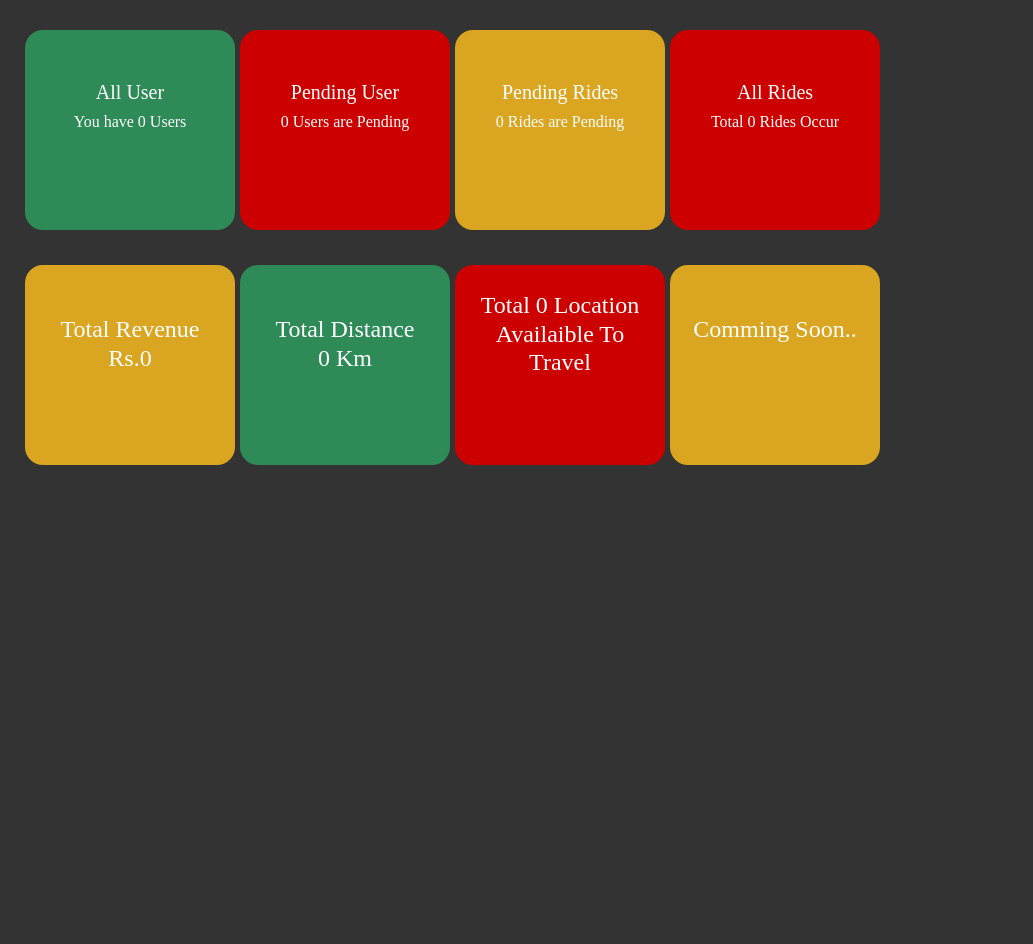
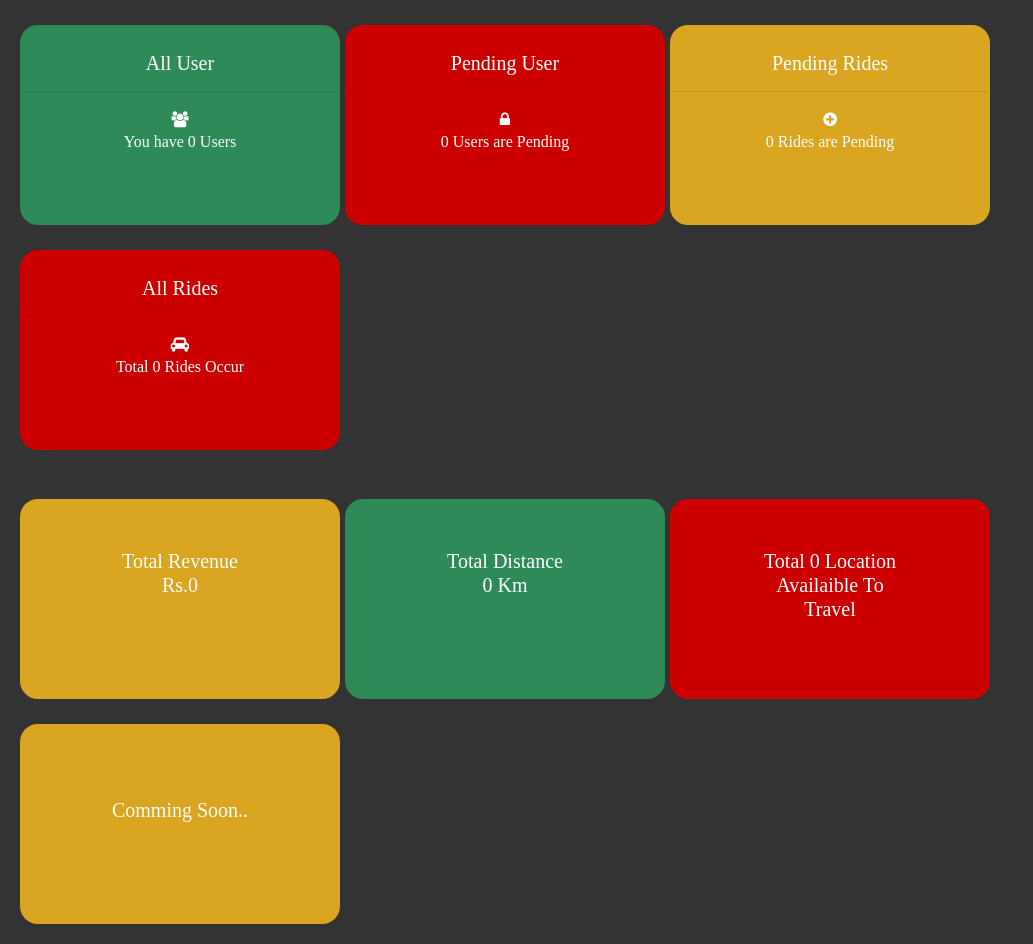
Before and after one commit to 8055danish/CedCab, a PHP site: page /admin/index.php in a window 1280 px wide. Shown: the part 74-1018 px from the top of the page, without its empty margins (0-1033 px from the left). Before the commit the page ends 539 px from the top, so only its background shows below. Run offline with PHP 8.4, Linux system fonts and the light colour scheme; the visitor is signed in with stand-in values (Sample User, id 1); data that the repository does not hold is empty; some web fonts are replaced.

Commit message:
2Dec20 14:49

```diff
--- a/admin/allRides.php
+++ b/admin/allRides.php
@@ -15,10 +15,10 @@ $rides = $ride->allRides($s,$db);
 <div class="wrapper">
 	<div class="row">
 		<div class="column1">
-			<h2 class="align">Total rides(<?php echo count($rides); ?>)</h2>
+			<h2 class="align">Total rides(<?php echo count($rides); ?>)</h2><hr>
 			<table class="adminTable">
 				<?php if(count($rides)>0): ?>
-					<tr><th>RIDE ID </th><th>RIDE DATE </th><th>FROM </th><th>TO </th><th>TOTAL DISTANCE </th><th>LUGGAGE </th><th>TOTAL FARE </th><th>STATUS</th><th>USER ID </th></tr>
+					<tr><th>RIDE_ID&nbsp;</th><th>RIDE_DATE&nbsp;</th><th>FROM&nbsp;</th><th>TO&nbsp;</th><th>TOTAL_DISTANCE&nbsp;</th><th>LUGGAGE&nbsp;</th><th>TOTAL_FARE&nbsp;</th><th>STATUS&nbsp;</th><th>USER_ID</th></tr>
 					<?php foreach($rides as $key=>$value): ?>
 						<tr style="color:red;">
 							<td><?php echo $value['ride_id']?></td>
--- a/admin/allUser.php
+++ b/admin/allUser.php
@@ -13,6 +13,7 @@
  <div class="wrapper">
  	<table class="adminTable">
  		<h2 class="align">Total Users(<?php echo count($users); ?>)</h2>
+ 		<hr>
  		<?php if(count($users)>0): ?>
  			<tr><th>USER ID </th><th>NAME </th><th>USERNAME </th><th>DATE/TIME OF SIGNUP </th><th>MOBILE </th><th>ACCESS </th><th>isADMIN </th><th></th></tr>
  			<?php foreach($users as $key=>$value): ?>
--- a/admin/approvedUser.php
+++ b/admin/approvedUser.php
@@ -10,6 +10,7 @@
  <?php require "header.php" ?>
  <div class="wrapper align">
  	<h2 class="align">Current User(<?php echo count($users); ?>)</h2>
+ 	<hr>
  	<?php if(count($users)>0): ?>
  		<?php foreach($users as $key=>$value): ?>
  			<h5><?php echo $value['user_name'] ?></h5>
--- a/admin/cancelledRides.php
+++ b/admin/cancelledRides.php
@@ -10,7 +10,7 @@ $rides = $ride->cancelledRides($db);
 <?php include "header.php"; ?>
 <div class="wrapper">
 	<table class="adminTable">
-		<h2 class="align">Total Cancelled Rides(<?php echo count($rides); ?>)</h2>
+		<h2 class="align">Total Cancelled Rides(<?php echo count($rides); ?>)</h2><hr>
 		<?php if(count($rides)>0): ?>
 			<tr><th>RIDE ID </th><th>RIDE DATE </th><th>FROM </th><th>TO </th><th>TOTAL DISTANCE </th><th>LUGGAGE </th><th>TOTAL FARE </th><th>STATUS</th><th>USER ID </th></tr>
 			<?php foreach($rides as $key=>$value): ?>
--- a/admin/completeRides.php
+++ b/admin/completeRides.php
@@ -10,7 +10,7 @@ $rides = $ride->completeRides($db);
 <?php include "header.php"; ?>
 <div class="wrapper">
 	<table class="adminTable">
-		<h2 class="align">Total Complete Rides(<?php echo count($rides); ?>)</h2>
+		<h2 class="align">Total Complete Rides(<?php echo count($rides); ?>)</h2><hr>
 		<?php if(count($rides)>0): ?>
 			<tr><th>RIDE ID </th><th>RIDE DATE </th><th>FROM </th><th>TO </th><th>TOTAL DISTANCE </th><th>LUGGAGE </th><th>TOTAL FARE </th><th>STATUS</th><th>USER ID </th></tr>
 			<?php foreach($rides as $key=>$value): ?>
--- a/admin/header.php
+++ b/admin/header.php
@@ -4,10 +4,11 @@
 	<meta charset="utf-8">
 	<meta http-equiv="X-UA-Compatible" content="IE=edge">
 	<title>CabBook Admin</title>
+	<link rel="stylesheet" href="https://cdnjs.cloudflare.com/ajax/libs/font-awesome/4.7.0/css/font-awesome.min.css">
 	<link rel="stylesheet" href="https://maxcdn.bootstrapcdn.com/bootstrap/4.5.2/css/bootstrap.min.css">
-  <script src="https://ajax.googleapis.com/ajax/libs/jquery/3.5.1/jquery.min.js"></script>
-  <script src="https://cdnjs.cloudflare.com/ajax/libs/popper.js/1.16.0/umd/popper.min.js"></script>
-  <script src="https://maxcdn.bootstrapcdn.com/bootstrap/4.5.2/js/bootstrap.min.js"></script>
+	<script src="https://ajax.googleapis.com/ajax/libs/jquery/3.5.1/jquery.min.js"></script>
+	<script src="https://cdnjs.cloudflare.com/ajax/libs/popper.js/1.16.0/umd/popper.min.js"></script>
+	<script src="https://maxcdn.bootstrapcdn.com/bootstrap/4.5.2/js/bootstrap.min.js"></script>
 	<script src="../script/myScript.js"></script>
 	<link rel="stylesheet" href="../css/mycss.css">
 </head>
--- a/admin/index.php
+++ b/admin/index.php
@@ -47,49 +47,50 @@ foreach ($totalLocation as $key4=>$value4) {
 ?>
 <?php require "header.php" ?>
 <style>
-	@font-face { font-family: Century; src: url('GOTHIC.ttf'); } body{ font-family: Century; background: rgb(51,51,51); color: #fff; padding:; } .pagina{ width:auto; height:auto; } .linha{ width:auto; padding:5px; height:auto; display:table;}
-	.tile{ height:200px; width:200px; float:left; margin:25px 5px 0 0; padding:2px;border-radius: 18px; } .tileLargo{ width:210px; }
-
+	 body{ color: white; } .pagina{ width:100%; height:auto; } .linha{ width:100%; height:auto; display:table;}
+	.tile{ height:200px; width:200px; float:left; margin:25px 5px 0 0; padding:2px;border-radius: 18px; } .tileLargo{ width:320px; }
 	.amarelo{ background:#DAA520; } .vermelho{ background:#CD0000; } .azul{ background:#4682B4; } .verde{ background-color: #2E8B57; }
-	a:link {text-decoration: none;}a{color:white;}
+	a:link {text-decoration: none;}a{
+		color:white;
+	}
 </style>
-
 <div class="pagina">
 	<div class="linha align" >
 		<a href="allUser.php">
 			<div class="tile tileLargo verde hov">
-				<br><br><h5>All User</h5>
+				<br><h5>All User</h5><hr>
 				<i class="fa fa-users" aria-hidden="true"></i>
 				<h6>You have <?php echo $tu; ?> Users</h6>
 			</div>
 		</a>
 		<a href="pendingUser.php">
 			<div class="tile tileLargo vermelho hov">
-				<br><br><h5>Pending User</h5>
+				<br><h5>Pending User</h5><hr>
 				<i class="fa fa-lock" aria-hidden="true"></i>
 				<h6><?php echo $pu; ?> Users are Pending</h6>
 			</div>
 		</a>
 		<a href="pendingRides.php">
 			<div class="tile tileLargo amarelo hov">
-				<br><br><h5>Pending Rides</h5>
+				<br><h5>Pending Rides</h5><hr>
 				<i class="fa fa-plus-circle" aria-hidden="true"></i>
 				<h6><?php echo $pr; ?> Rides are Pending</h6>
 			</div>
 		</a>
 		<a href="allRides.php">
 			<div class="tile tileLargo vermelho hov">
-				<br><br><h5>All Rides</h5>
+				<br><h5>All Rides</h5><hr>
 				<i class="fa fa-car" aria-hidden="true"></i>
 				<h6>Total <?php echo $tr; ?> Rides Occur</h6>
 			</div>
 		</a>
 	</div>
+	<br>
 	<div class="linha align">
-		<div class="tile tileLargo amarelo"><br><br><h4>Total Revenue<br> Rs.<?php echo $tf; ?></h4></div>
-		<div class="tile tileLargo verde"><br><br><small><h4>Total Distance<br> <?php echo $td;?> Km</h4></small></div>
-		<div class="tile tileLargo vermelho"><br><h4>Total <?php echo $tl;?> Location<br> Availaible To<br> Travel</h4></div>
-		<div class="tile tileLargo amarelo"><br><br><h4>Comming Soon..</h4></div>
+		<div class="tile tileLargo amarelo"><br><br><h5>Total Revenue<br> Rs.<?php echo $tf; ?></h5></div>
+		<div class="tile tileLargo verde"><br><br><small><h5>Total Distance<br> <?php echo $td;?> Km</h5></small></div>
+		<div class="tile tileLargo vermelho"><br><br><h5>Total <?php echo $tl;?> Location<br> Availaible To<br> Travel</h5></div>
+		<div class="tile tileLargo amarelo"><br><br><br><h5>Comming Soon..</h5></div>
 	</div>
 </div>
 <?php require "footer.php" ?>
--- a/admin/location.php
+++ b/admin/location.php
@@ -12,7 +12,7 @@ foreach($tl as $key) {
 ?>
 <?php include 'header.php'; ?>
 <div class="wrapper">
-	<h2 class="align">Here Are Total <?php echo $t;?> Locations</h2>
+	<h2 class="align">Here Are Total <?php echo $t;?> Locations</h2><hr>
 	<table>
 		<thead>
 			<tr>
--- a/admin/pendingRides.php
+++ b/admin/pendingRides.php
@@ -10,7 +10,7 @@ $rides = $ride->pendingRides($db);
 <?php include "header.php"; ?>
 <div class="wrapper">
 	<table class="adminTable">
-		<h2 class="align">Total Pending rides(<?php echo count($rides); ?>)</h2>
+		<h2 class="align">Total Pending rides(<?php echo count($rides); ?>)</h2><hr>
 		<?php if(count($rides)>0): ?>
 			<tr><th>RIDE ID </th><th>RIDE DATE </th><th>FROM </th><th>TO </th><th>TOTAL DISTANCE </th><th>LUGGAGE </th><th>TOTAL FARE </th><th>STATUS</th><th>USER ID </th></tr>
 			<?php foreach($rides as $key=>$value): ?>
--- a/admin/pendingUser.php
+++ b/admin/pendingUser.php
@@ -10,7 +10,7 @@
  <?php require "header.php" ?>
 
  <div class="align wrapper">
- 	<h2 class="align">Current Block User(<?php echo count($users); ?>)</h2>
+ 	<h2 class="align">Current Block User(<?php echo count($users); ?>)</h2><hr>
  	<?php if(count($users)>0): ?>
  		<?php foreach($users as $key=>$value): ?>
  			<h5><?php echo $value['user_name'] ?></h5>&nbsp;
--- a/allRide.php
+++ b/allRide.php
@@ -22,7 +22,7 @@ foreach ($rides as $key=>$value) {
 	<div class="row">
 		<div class="column1">
 			<h2 class="align">Your Total rides(<?php echo count($rides); ?>)</h2>
-			<h6 class="align">You have spend Rs.<?php echo $tp;?> on Total Rides</h6><br><br>
+			<h6 class="align">You have spend Rs.<?php echo $tp;?> on Total Rides</h6><br><br><hr>
 			<table class="adminTable">
 				<?php if(count($rides)>0): ?>
 					<tr class="color"><th>RIDE_ID&nbsp;</th><th>RIDE_DATE&nbsp;</th><th>FROM&nbsp;</th><th>TO&nbsp;</th><th>TOTAL_FARE&nbsp;</th></tr>
--- a/class/classes.php
+++ b/class/classes.php
@@ -236,20 +236,25 @@ class ride{
 	}
 	function my_ride($db){
 		session_start();
+		if(isset($_SESSION['login'])){
 			$query0="SELECT `ride_id` from `tbl_ride` WHERE `status`='1' AND customer_user_id='".$_SESSION['user_id']."'";
 			$stmt0 = $db->prepare($query0);
 			$stmt0->execute();
 			$ride = $stmt0->fetch(PDO::FETCH_ASSOC);
 			if($ride['ride_id']){
 				echo "Pending Ride Exist,Please Wait..";
+				return;
 			}
-		else if(isset($_SESSION['login'])){
+		}
+		if(isset($_SESSION['login'])){
 			$query = "INSERT INTO `tbl_ride`( `ride_date`, `from`, `to`, `total_distance`, `luggage`, `total_fare`, `status`, `customer_user_id`) VALUES (now()".",'".$_SESSION['from']."','".$_SESSION['to']."','".$_SESSION['total_distance']."','".$_SESSION['luggage']."','".$_SESSION['total_price']."','1','".$_SESSION['user_id']."')";
 			$stmt = $db->prepare($query);
 			$stmt->execute();
-			echo "Success,waiting for admin to approve,Check ride section";}
+			echo "Success,waiting for admin to approve,Check ride section";
+			return;}
 			else{
 				echo "Please Login First";
+				return;
 			}
 		}
 		function cancelledRides($db){
--- a/css/mycss.css
+++ b/css/mycss.css
@@ -25,6 +25,7 @@ li a, .dropbtn1 {
 }
 .hov:hover {
   background-color: #202020;
+  color:white;
 }
 a:link {
   text-decoration: none;
--- a/pendingRide.php
+++ b/pendingRide.php
@@ -11,7 +11,7 @@ $rides = $ride->userPendingRide($id,$db);
 <?php include "header.php"; ?>
 <div class="wrapper">
 	<table class="adminTable">
-		<h2 class="align">Your Total Pending rides(<?php echo count($rides); ?>)</h2>
+		<h2 class="align">Your Total Pending rides(<?php echo count($rides); ?>)</h2><hr>
 		<?php if(count($rides)>0): ?>
 			<h6 class="align" style="color:yellow">Please Wait Admin to Approve Your Ride</h6>
 			<hr>
--- a/profile.php
+++ b/profile.php
@@ -24,7 +24,7 @@ if(isset($_POST['submit'])){
 		<form action="" method="post" novalidate>
 			<tr>
 				<td><label for="username">Username</label></td>
-				<td><input type="text" name="username" value="<?php echo $user['user_name']; ?>" disabled></td>
+				<td><input style="color:white;" type="text" name="username" value="<?php echo $user['user_name']; ?>" disabled></td>
 			</tr>
 			<tr>
 				<td><label for="name">Name</label></td>
```
Lines whose indentation alone changed are shown as unchanged.
